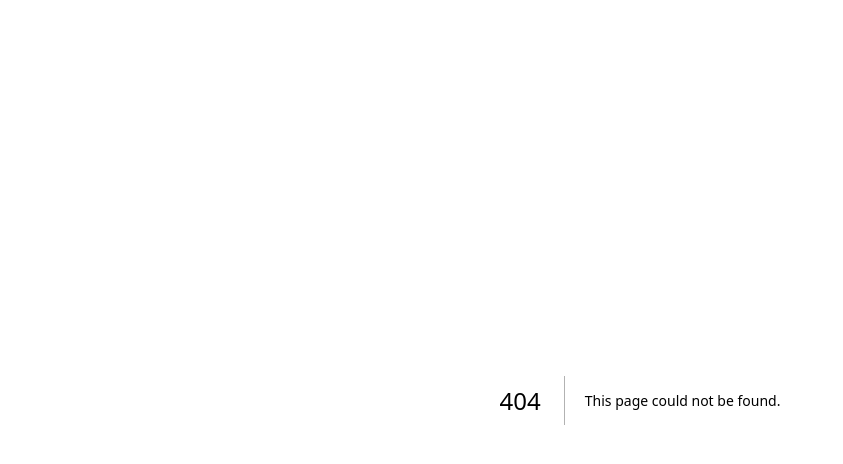
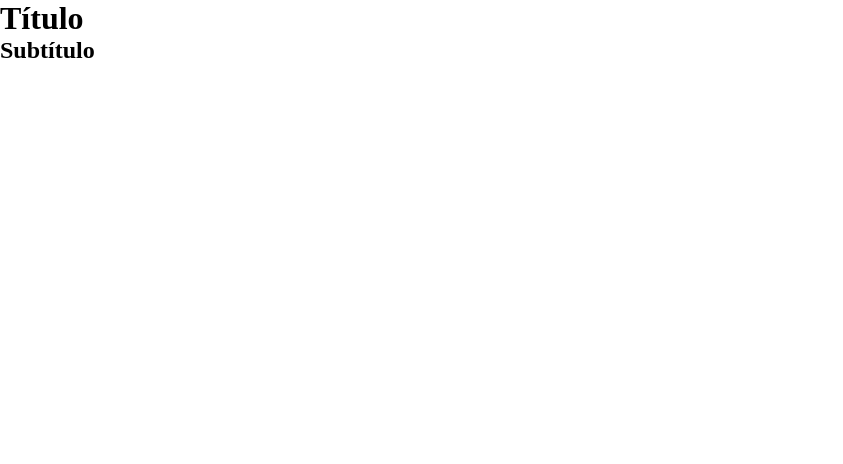
Before and after one commit to gabrielestefono/exercicios_next, a Next.js app: page /basicos/fragment in a window 1280 px wide. Before the commit this address had no page. Shown: the top 464 px of the page, without its empty margins (0-843 px from the left). Built offline with nearby package versions, Linux system fonts and the light colour scheme.

Commit message:
React Fragment 01

```diff
--- /dev/null
+++ b/pages/basicos/fragment.jsx
@@ -0,0 +1,10 @@
+import React from "react"
+
+export default function fragment(){
+    return (
+        <React.Fragment>
+            <h1>Título</h1>
+            <h2>Subtítulo</h2>
+        </React.Fragment>
+    )
+}
```
